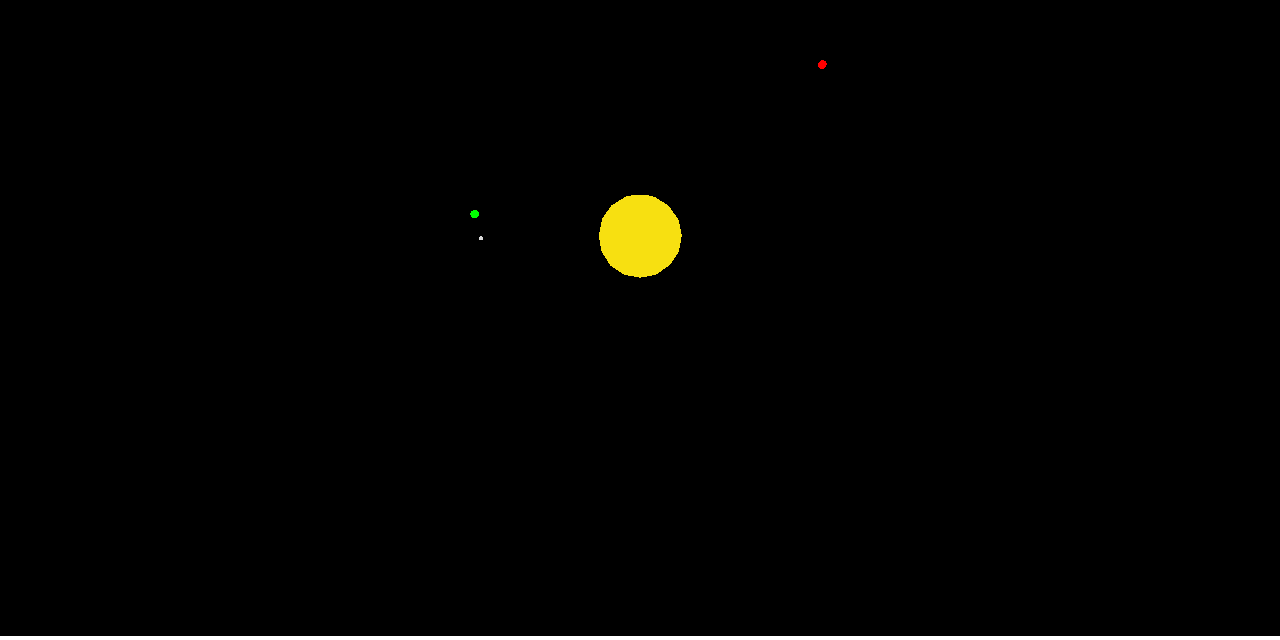
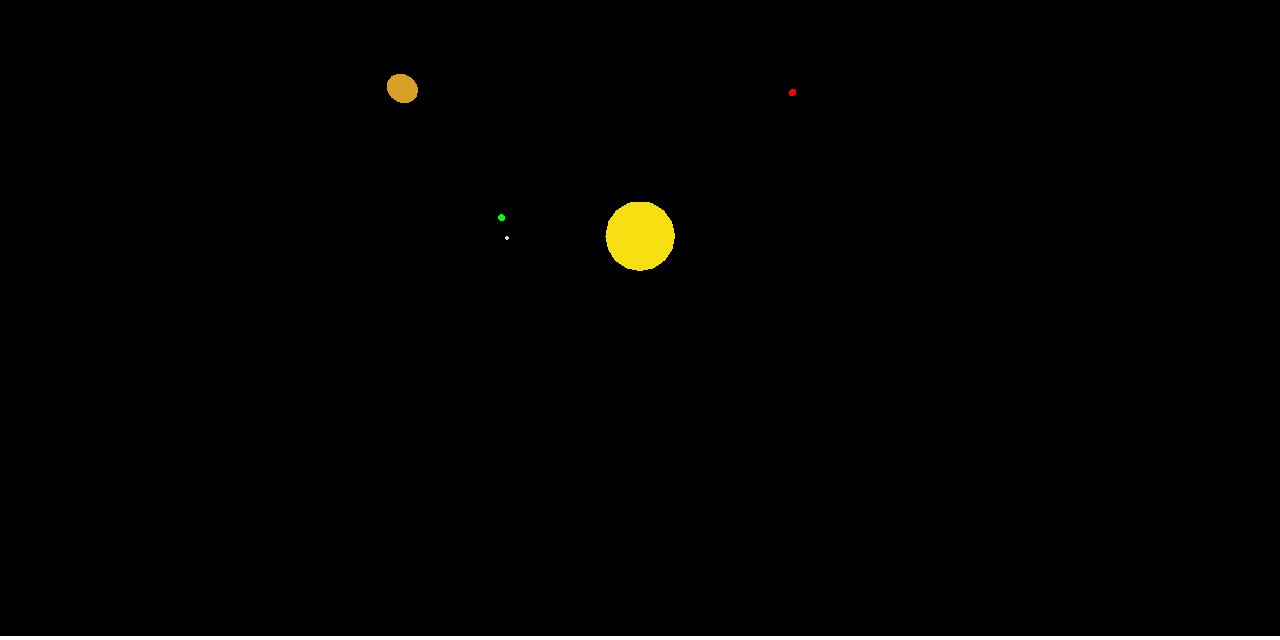
Before and after one commit to Hieropold/solar-system, a plain HTML site: page index.html in a window 1280 px wide. Shown: the part 164-804 px from the top of the page. Drawn offline with Linux system fonts and the light colour scheme.

Commit message:
Added Jupiter.

```diff
--- a/index.html
+++ b/index.html
@@ -12,7 +12,7 @@
 		<script src="three.js"></script>
 		<script>
 			var scene = new THREE.Scene();
-			var camera = new THREE.PerspectiveCamera(75, window.innerWidth / window.innerHeight, 0.1, 1000);
+			var camera = new THREE.PerspectiveCamera(85, window.innerWidth / window.innerHeight, 0.1, 1000);
 
 			var renderer = new THREE.WebGLRenderer();
 			renderer.setSize(window.innerWidth, window.innerHeight);
@@ -59,6 +59,17 @@
 			mars.position.y = initialCoords.y;
 			scene.add(mars);
 
+			// Jupiter
+			sphereGeometry = new THREE.SphereGeometry(4, 18, 8);
+			var jupiterMaterial = new THREE.MeshBasicMaterial({color: 0xd6a024});
+			var jupiter = new THREE.Mesh(sphereGeometry, jupiterMaterial);
+			var jupiterOrbitRadius = 80;
+			var jupiterOrbitAngle = 60;
+			initialCoords = convertPolarToCart(jupiterOrbitRadius, jupiterOrbitAngle);
+			jupiter.position.x = initialCoords.x;
+			jupiter.position.y = initialCoords.y;
+			scene.add(jupiter);
+
 			camera.position.z = 125;
 
 			function convertPolarToCart(rad, phi) {
@@ -93,6 +104,12 @@
 				mars.position.x = updatedMarsCoords.x;
 				mars.position.y = updatedMarsCoords.y;
 
+				// Jupiter
+				jupiterOrbitAngle += 0.018;
+				var updatedJupiterCoords = convertPolarToCart(jupiterOrbitRadius, jupiterOrbitAngle);
+				jupiter.position.x = updatedJupiterCoords.x;
+				jupiter.position.y = updatedJupiterCoords.y;
+
 				renderer.render(scene, camera);
 			}
 
```
